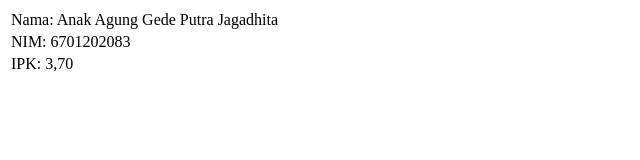
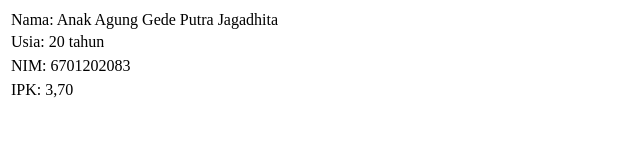
Before and after one commit to gungdejgdhta/6701202083-Assessment1PWB, a plain HTML site: page index.html in a window 1280 px wide. Shown: the whole page, without its empty margins (0-640 px from the left). Drawn offline with Linux system fonts and the light colour scheme.

Commit message:
v1.3-6701202083

```diff
--- a/index.html
+++ b/index.html
@@ -7,10 +7,15 @@
     <table>
       <tr>
         <td>Nama: Anak Agung Gede Putra Jagadhita</td>
+        <tr><td>Usia: 20 tahun</td></tr>
       </tr>
+    </table>
+    <table>
       <tr>
         <td>NIM: 6701202083</td>
       </tr>
+    </table>
+    <table>
       <tr>
         <td>IPK: 3,70</td>
       </tr>
```
